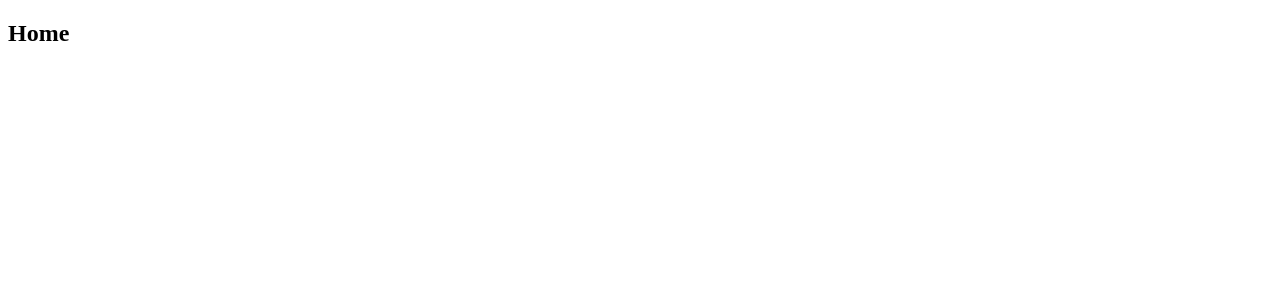
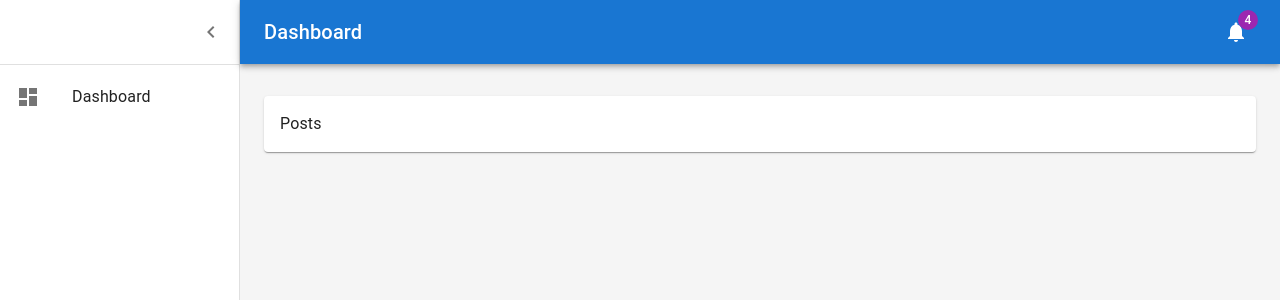
Before and after one commit to AnnetteJestine/mini-project, a React (Create React App) app: page / in a window 1280 px wide. Shown: the top 300 px of the page. Built offline with nearby package versions, Linux system fonts and the light colour scheme.

Commit message:
layout setup

```diff
--- a/src/components/AppRoutes.js
+++ b/src/components/AppRoutes.js
@@ -2,11 +2,19 @@
 import { createBrowserRouter, RouterProvider } from "react-router-dom";
 
 const Login = React.lazy(() => import("../pages/login/Login"));
+const Layout = React.lazy(() => import("./Layout"));
+const Posts = React.lazy(() => import("../pages/posts/Posts"));
 
 const routers = createBrowserRouter([
   {
     path: "/",
-    element: <h2>Home</h2>,
+    element: <Layout />,
+    children: [
+      {
+        index: true,
+        element: <Posts />,
+      },
+    ],
   },
   {
     path: "/login",
--- /dev/null
+++ b/src/components/Layout.js
@@ -0,0 +1,169 @@
+import * as React from "react";
+import { styled, createTheme, ThemeProvider } from "@mui/material/styles";
+import CssBaseline from "@mui/material/CssBaseline";
+import MuiDrawer from "@mui/material/Drawer";
+import Box from "@mui/material/Box";
+import MuiAppBar from "@mui/material/AppBar";
+import Toolbar from "@mui/material/Toolbar";
+import List from "@mui/material/List";
+import Typography from "@mui/material/Typography";
+import Divider from "@mui/material/Divider";
+import IconButton from "@mui/material/IconButton";
+import Badge from "@mui/material/Badge";
+import Container from "@mui/material/Container";
+import Grid from "@mui/material/Grid";
+import Paper from "@mui/material/Paper";
+import MenuIcon from "@mui/icons-material/Menu";
+import ChevronLeftIcon from "@mui/icons-material/ChevronLeft";
+import NotificationsIcon from "@mui/icons-material/Notifications";
+import ListItemButton from "@mui/material/ListItemButton";
+import ListItemIcon from "@mui/material/ListItemIcon";
+import ListItemText from "@mui/material/ListItemText";
+import DashboardIcon from "@mui/icons-material/Dashboard";
+import { Outlet } from "react-router-dom";
+
+const drawerWidth = 240;
+
+const AppBar = styled(MuiAppBar, {
+  shouldForwardProp: (prop) => prop !== "open",
+})(({ theme, open }) => ({
+  zIndex: theme.zIndex.drawer + 1,
+  transition: theme.transitions.create(["width", "margin"], {
+    easing: theme.transitions.easing.sharp,
+    duration: theme.transitions.duration.leavingScreen,
+  }),
+  ...(open && {
+    marginLeft: drawerWidth,
+    width: `calc(100% - ${drawerWidth}px)`,
+    transition: theme.transitions.create(["width", "margin"], {
+      easing: theme.transitions.easing.sharp,
+      duration: theme.transitions.duration.enteringScreen,
+    }),
+  }),
+}));
+
+const Drawer = styled(MuiDrawer, {
+  shouldForwardProp: (prop) => prop !== "open",
+})(({ theme, open }) => ({
+  "& .MuiDrawer-paper": {
+    position: "relative",
+    whiteSpace: "nowrap",
+    width: drawerWidth,
+    transition: theme.transitions.create("width", {
+      easing: theme.transitions.easing.sharp,
+      duration: theme.transitions.duration.enteringScreen,
+    }),
+    boxSizing: "border-box",
+    ...(!open && {
+      overflowX: "hidden",
+      transition: theme.transitions.create("width", {
+        easing: theme.transitions.easing.sharp,
+        duration: theme.transitions.duration.leavingScreen,
+      }),
+      width: theme.spacing(7),
+      [theme.breakpoints.up("sm")]: {
+        width: theme.spacing(9),
+      },
+    }),
+  },
+}));
+
+const mdTheme = createTheme();
+
+function Layout() {
+  const [open, setOpen] = React.useState(true);
+  const toggleDrawer = () => {
+    setOpen(!open);
+  };
+
+  return (
+    <ThemeProvider theme={mdTheme}>
+      <Box sx={{ display: "flex" }}>
+        <CssBaseline />
+        <AppBar position="absolute" open={open}>
+          <Toolbar
+            sx={{
+              pr: "24px", // keep right padding when drawer closed
+            }}
+          >
+            <IconButton
+              edge="start"
+              color="inherit"
+              aria-label="open drawer"
+              onClick={toggleDrawer}
+              sx={{
+                marginRight: "36px",
+                ...(open && { display: "none" }),
+              }}
+            >
+              <MenuIcon />
+            </IconButton>
+            <Typography
+              component="h1"
+              variant="h6"
+              color="inherit"
+              noWrap
+              sx={{ flexGrow: 1 }}
+            >
+              Dashboard
+            </Typography>
+            <IconButton color="inherit">
+              <Badge badgeContent={4} color="secondary">
+                <NotificationsIcon />
+              </Badge>
+            </IconButton>
+          </Toolbar>
+        </AppBar>
+        <Drawer variant="permanent" open={open}>
+          <Toolbar
+            sx={{
+              display: "flex",
+              alignItems: "center",
+              justifyContent: "flex-end",
+              px: [1],
+            }}
+          >
+            <IconButton onClick={toggleDrawer}>
+              <ChevronLeftIcon />
+            </IconButton>
+          </Toolbar>
+          <Divider />
+          <List component="nav">
+            <ListItemButton>
+              <ListItemIcon>
+                <DashboardIcon />
+              </ListItemIcon>
+              <ListItemText primary="Dashboard" />
+            </ListItemButton>
+          </List>
+        </Drawer>
+        <Box
+          component="main"
+          sx={{
+            backgroundColor: (theme) =>
+              theme.palette.mode === "light"
+                ? theme.palette.grey[100]
+                : theme.palette.grey[900],
+            flexGrow: 1,
+            height: "100vh",
+            overflow: "auto",
+          }}
+        >
+          <Toolbar />
+          <Container maxWidth="lg" sx={{ mt: 4, mb: 4 }}>
+            <Grid container spacing={3}>
+              {/* Recent Orders */}
+              <Grid item xs={12}>
+                <Paper sx={{ p: 2, display: "flex", flexDirection: "column" }}>
+                  <Outlet />
+                </Paper>
+              </Grid>
+            </Grid>
+          </Container>
+        </Box>
+      </Box>
+    </ThemeProvider>
+  );
+}
+
+export default Layout;
--- /dev/null
+++ b/src/pages/posts/Posts.js
@@ -0,0 +1,7 @@
+import React from "react";
+
+const Posts = () => {
+  return <div>Posts</div>;
+};
+
+export default Posts;
```
